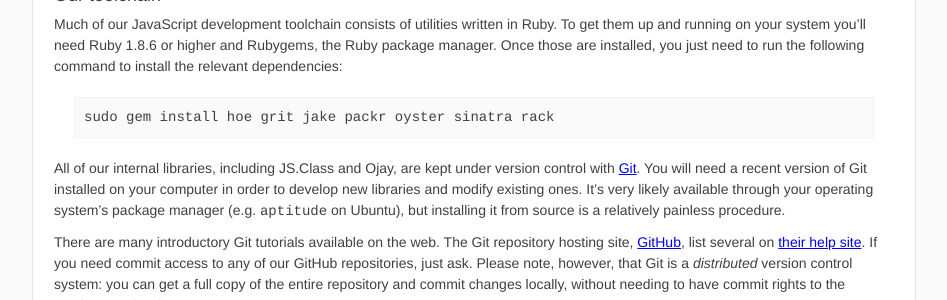
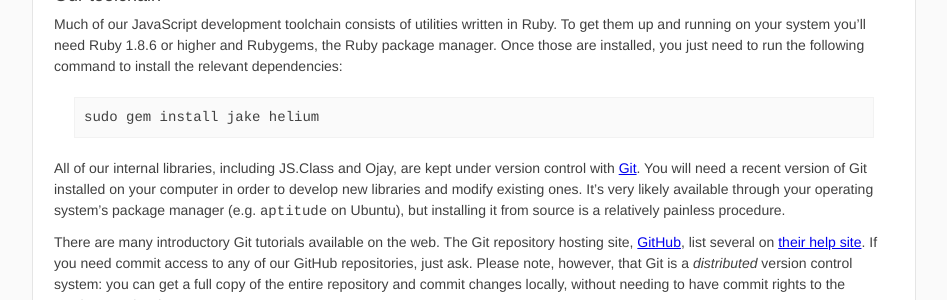
Before and after one commit to othermedia/js-handbook, a Jekyll site: the page built from index.md, in a window 1280 px wide. Shown: the part 1147-1447 px from the top of the page, without its empty margins (166-1113 px from the left). Built offline with Jekyll 4.4.1, drawn with Linux system fonts in a browser that asks for light colours; Markdown is read by kramdown in place of the engine named in the settings.

Commit message:
Don't need to install so many gems.

```diff
--- a/index.md
+++ b/index.md
@@ -111,7 +111,7 @@ Ruby. To get them up and running on your system you'll need Ruby 1.8.6 or
 higher and Rubygems, the Ruby package manager. Once those are installed, you
 just need to run the following command to install the relevant dependencies:
 
-    sudo gem install hoe grit jake packr oyster sinatra rack
+    sudo gem install jake helium
 
 All of our internal libraries, including JS.Class and Ojay, are kept under
 version control with [Git][git]. You will need a recent version of Git
```
